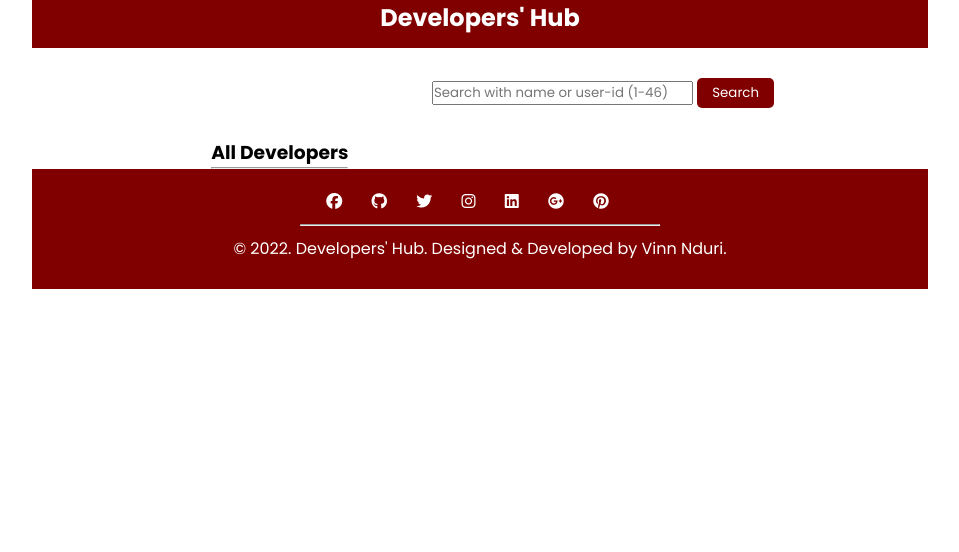
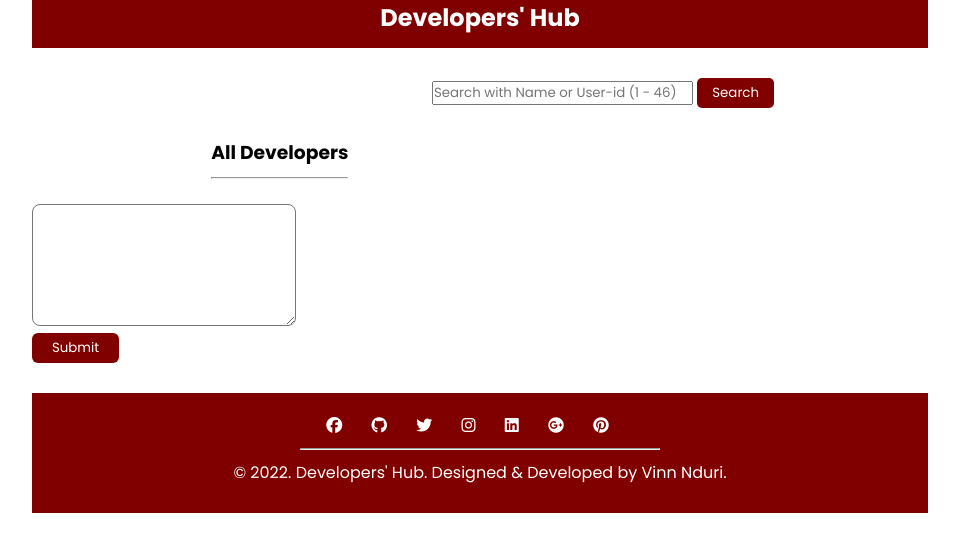
Before and after one commit to ndurivin/Developers-Hub, a plain HTML site: page index.html in a window 1280 px wide. Shown: the top 552 px of the page, without its empty margins (160-1119 px from the left). Drawn offline with Linux system fonts and the light colour scheme; a web font is replaced by a local one.

Commit message:
Add the comments area and style

```diff
--- a/assets/css/style.css
+++ b/assets/css/style.css
@@ -66,6 +66,30 @@ a{
     margin: auto;
 }
 
+.hr1{
+    margin-top: 10px;
+    margin-bottom: 25px;
+}
+
+.user-profiles{
+    width: 300px;
+    min-height: 40vh;
+    background-color: aquamarine;
+}
+
+#comments > textarea{
+    border-radius: 8px;
+    padding: 10px;
+}
+
+.submit{
+    border-radius: 6px;
+    padding: 5px 20px;
+    background-color: #800000;
+    color: #ffff;
+    border: none;
+}
+
 
 /* The footer section  */
 #footer{
@@ -73,6 +97,7 @@ a{
     height: 15vh;
     color: #ffff;
     padding: 20px;
+    margin-top: 30px;
 }
 
 .hr{
--- a/index.html
+++ b/index.html
@@ -27,14 +27,14 @@
         <div class="mainContent">
             <div class="search">
                 <form id="searchForm">
-                    <input type="search" id="query" name="q" placeholder="Search with name or user-id (1-46)">
+                    <input type="search" id="query" name="q" placeholder="Search with Name or User-id (1 - 46)">
                     <button class="btn-search">Search</button>
                   </form>
             </div>
            <div class="topContent">
                 <div class="users">
                     <h3>All Developers</h3>
-                    <hr>
+                    <hr class="hr1">
                     <ul id="users">
 
                     </ul>
@@ -51,6 +51,11 @@
                 </div>
            </div>
            <div class="bottomContent">
+            <form id="comments" action="">
+                <textarea name="comment" id="comment" cols="20" rows="5"></textarea>
+            </form>
+            <button class="submit"> Submit</button>
+
            </div>
         </div>
     </section>
```
